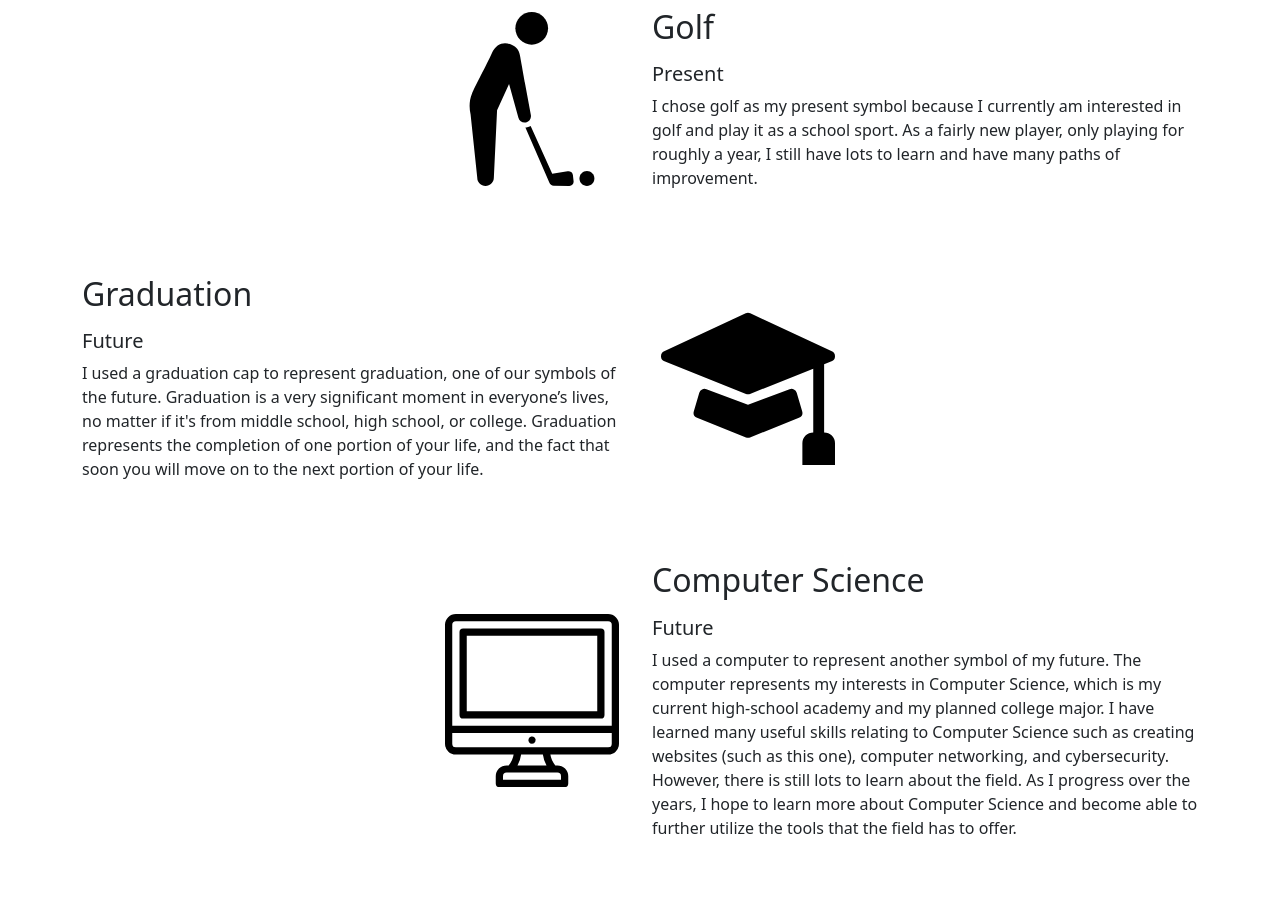
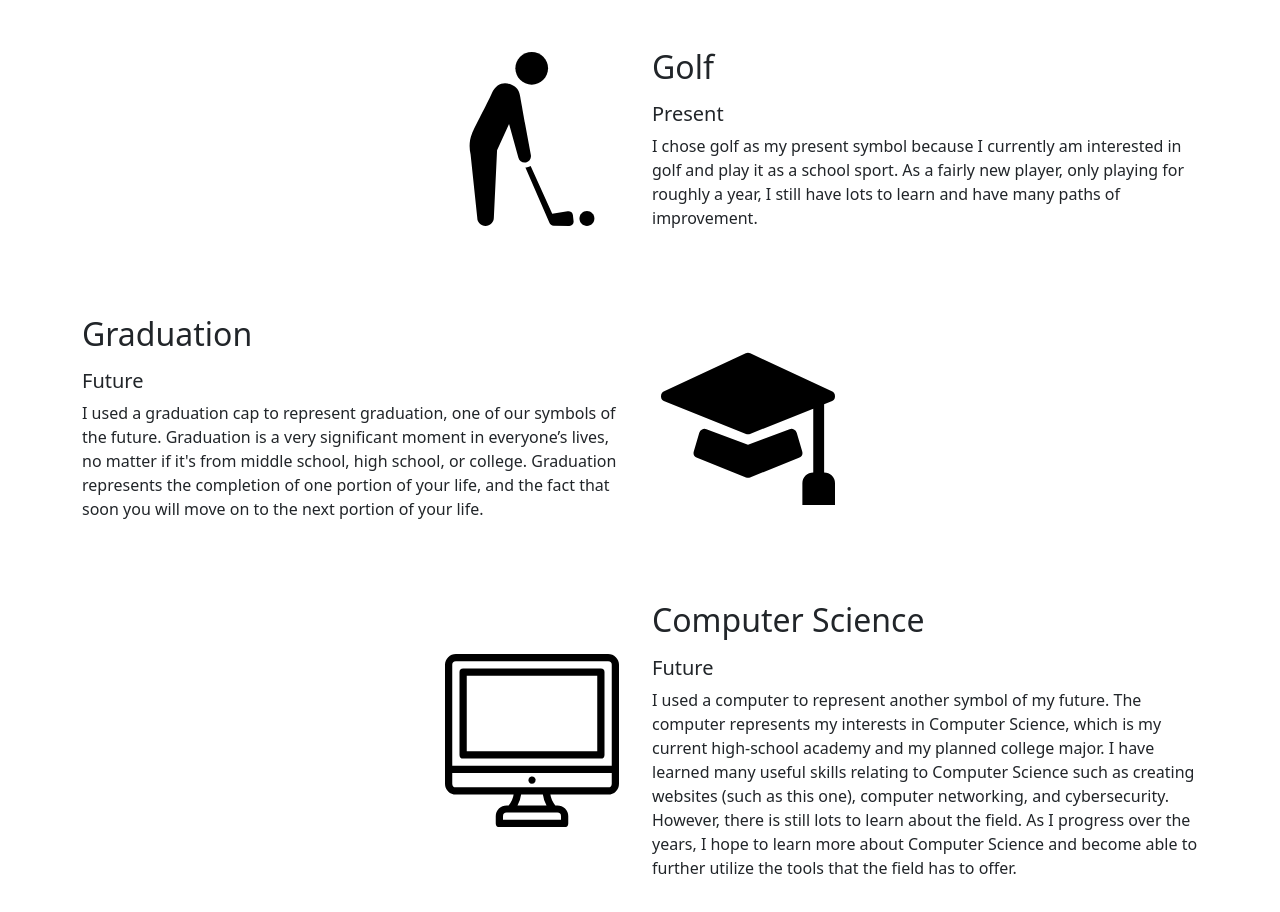
Before and after one commit to Anson-Mah/symbolism-project-english, a plain HTML site: page index.html in a window 1280 px wide. Shown: the part 778-1690 px from the top of the page. Before the commit the page ends 1658 px from the top, so only its background shows below. Drawn offline with nearby package versions, Linux system fonts and the light colour scheme.

Commit message:
Adjusted section paddings

```diff
--- a/style.css
+++ b/style.css
@@ -8,9 +8,13 @@ img {
 }
 
 section {
-	padding: 2.5em; /* Ensures that when you click on a navbar link, no parts of the section go behind the navbar*/
+	padding-top: 5em; /* Ensures that when you click on a navbar link, no parts of the section go behind the navbar*/
 }
 
 nav {
 	background-color: rgba(256, 256, 256, 0.9); /* Makes navbar semi-transparent */
 }
+
+#computer {
+	padding-bottom: 2.5em;
+}
```
